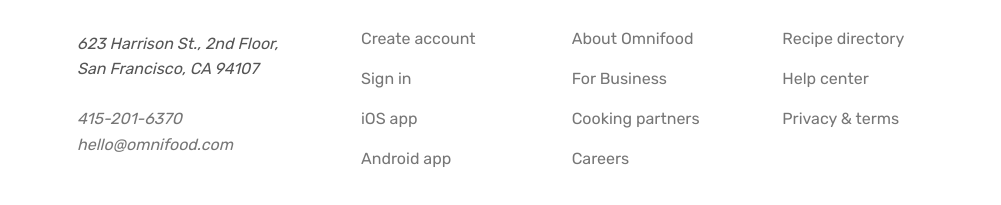
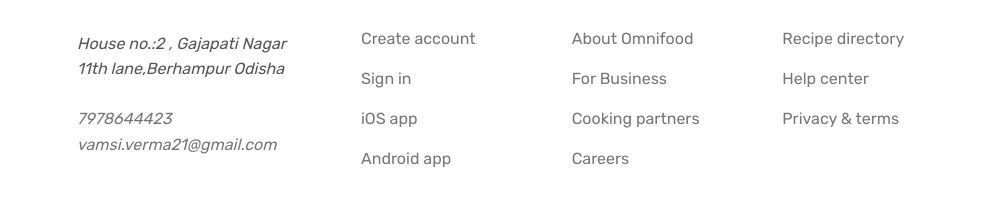
Before and after one commit to vamsi-verma/OmniFood, a plain HTML site: page index.html in a window 1280 px wide. Shown: the part 7366-7571 px from the top of the page, 279-1280 px from the left. Drawn offline with nearby package versions, Linux system fonts and the light colour scheme; some packages are replaced by stand-ins of ours; a script that the page names is missing.

Commit message:
Updated contact info with actual info

```diff
--- a/index.html
+++ b/index.html
@@ -689,12 +689,12 @@
         <div class="address-col">
           <p class="footer-heading">Contact Us</p>
           <address class="contacts">
-            <p>623 Harrison St., 2nd Floor, San Francisco, CA 94107</p>
+            <p>House no.:2 , Gajapati Nagar 11th lane,Berhampur Odisha</p>
             <p>
-              <a class="footer-link" href="tel:415-201-6370">415-201-6370</a
+              <a class="footer-link" href="tel:+917978644423">7978644423</a
               ><br />
-              <a class="footer-link" href="mailto:hello@omnifood.com"
-                >hello@omnifood.com</a
+              <a class="footer-link" href="vamsi.verma21@gmail.com"
+                >vamsi.verma21@gmail.com</a
               >
             </p>
           </address>
```
